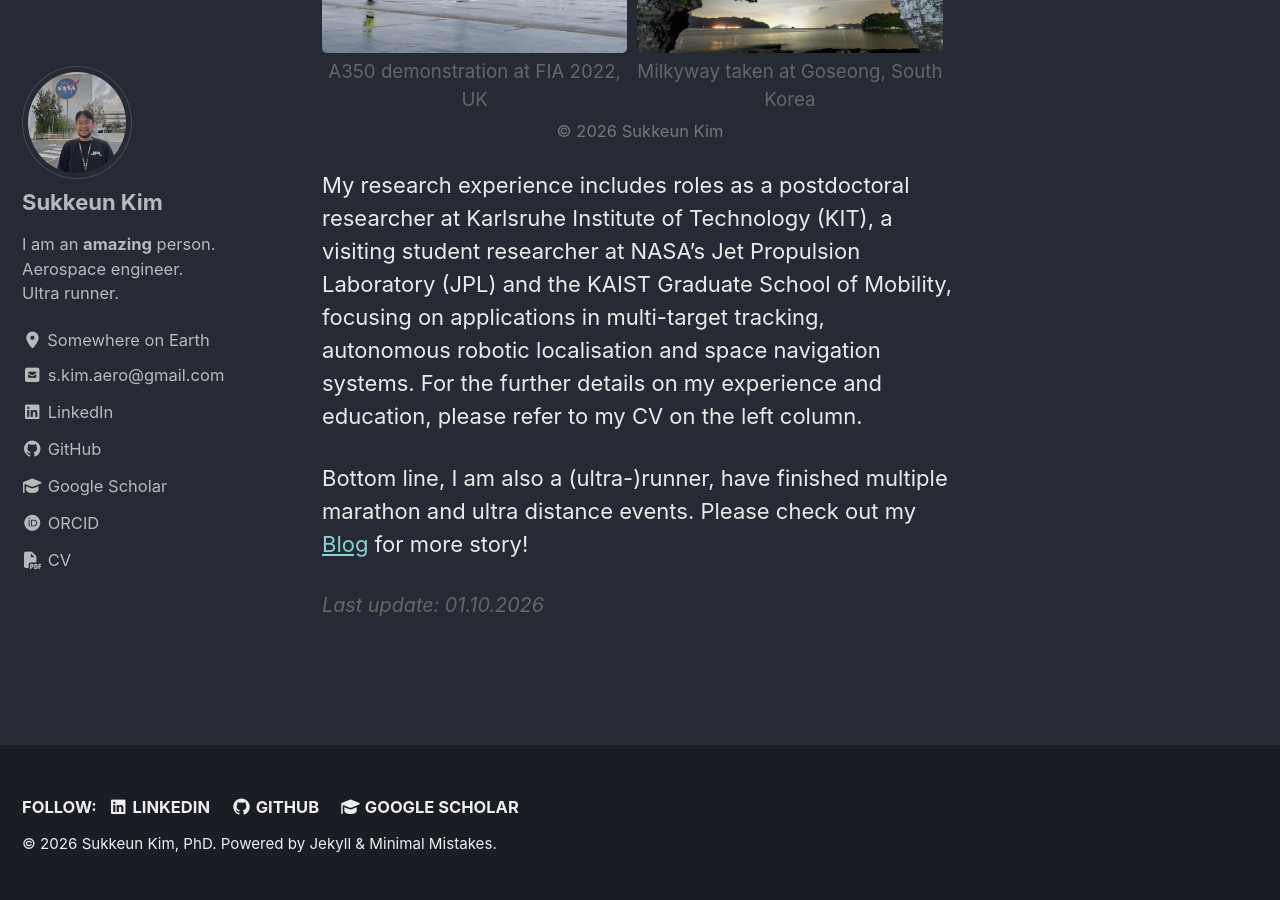
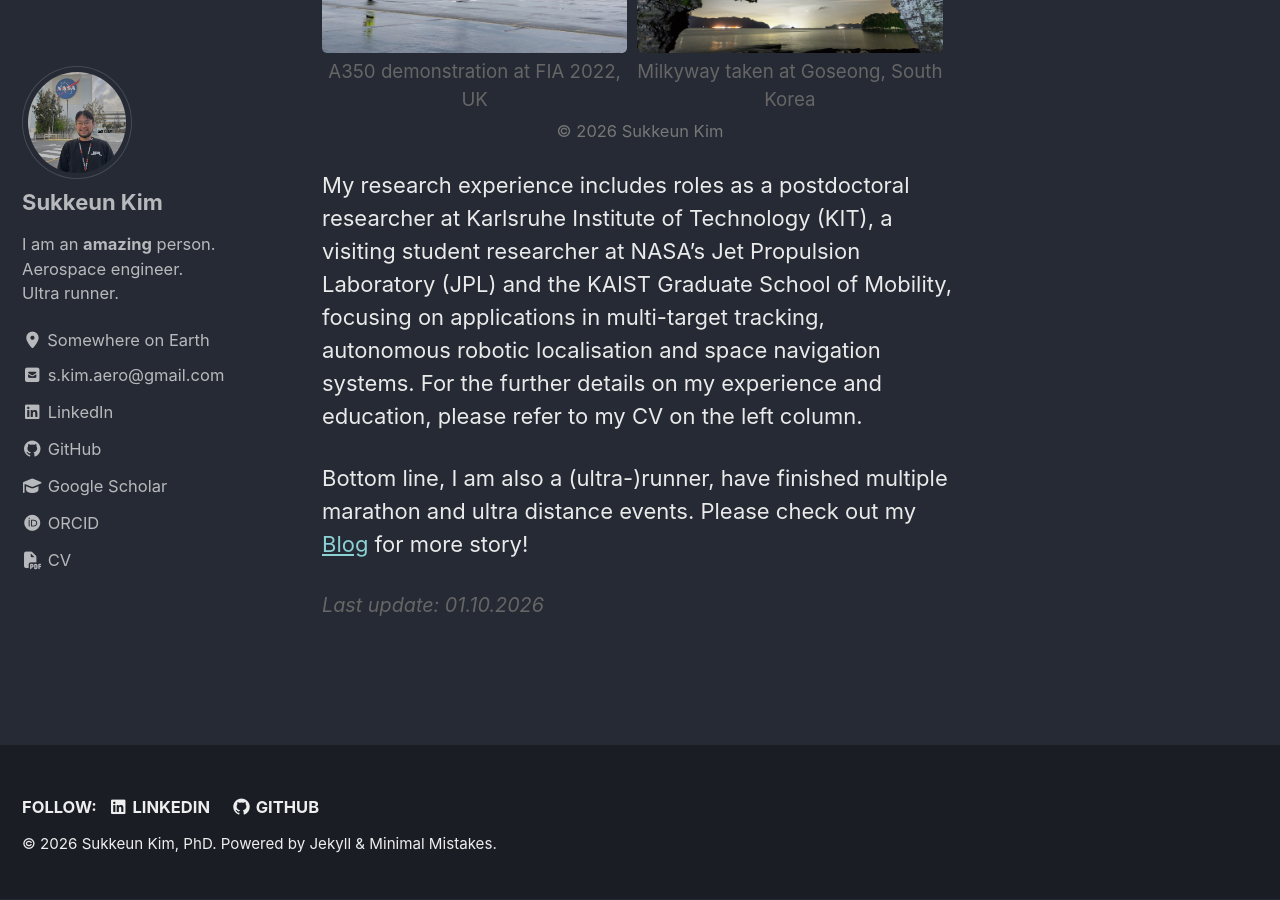
Before and after one commit to skim-aero/skim-aero.github.io, a Jekyll site: the page built from _pages/about.html, in a window 1280 px wide and 900 px high, scrolled down 700 px. Built offline with Jekyll 4.4.1, drawn with Linux system fonts in a browser that asks for light colours; cached includes are drawn as plain includes.

Commit message:
Minor footer update

```diff
--- a/_config.yml
+++ b/_config.yml
@@ -150,9 +150,6 @@ footer:
     - label: "GitHub"
       icon: "fab fa-fw fa-github"
       url: "https://github.com/skim-aero"
-    - label: "Google Scholar"
-      icon: "fas fa-fw fa-graduation-cap" # Or "fas fa-fw fa-graduation-cap" depending on your icon set
-      url: "https://scholar.google.com/citations?user=ucaZIY0AAAAJ&hl=en"
   since: "2026"
 
 
```
